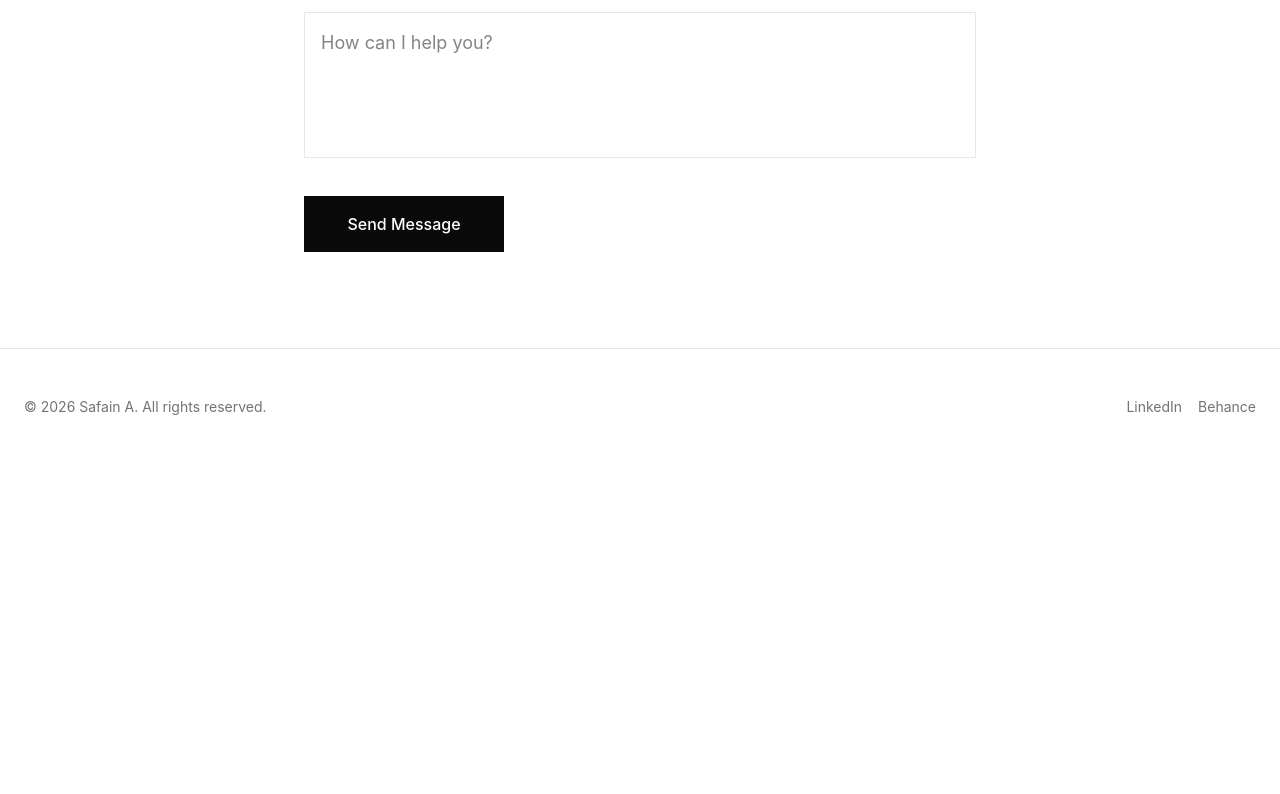
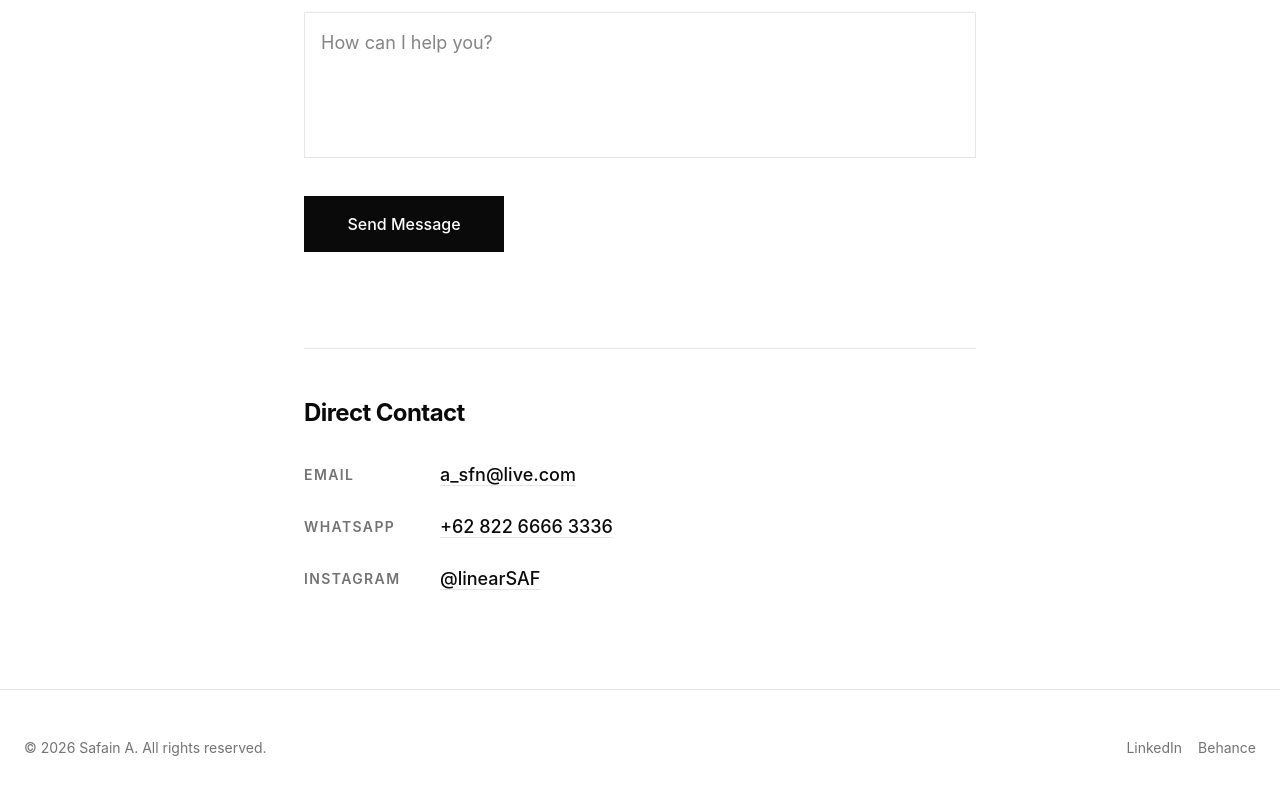
Before and after one commit to safain-commits/personal-portofolio, a React (Vite) app in the folder frontend/: page /contact in a window 1280 px wide. Shown: the part 555-1349 px from the top of the page. Before the commit the page ends 1020 px from the top, so only its background shows below. Built offline with nearby package versions, Linux system fonts and the light colour scheme.

Commit message:
feat: add direct contact links to contact page

```diff
--- a/frontend/src/pages/Contact.tsx
+++ b/frontend/src/pages/Contact.tsx
@@ -99,6 +99,30 @@ export default function Contact() {
           </form>
         </>
       )}
+
+      <div className="mt-24 pt-12 border-t border-border">
+        <h2 className="text-2xl font-bold tracking-tight mb-8">Direct Contact</h2>
+        <div className="flex flex-col space-y-6 text-lg">
+          <div className="flex items-center gap-6">
+            <span className="text-muted-foreground w-28 font-semibold uppercase tracking-widest text-sm">Email</span>
+            <a href="mailto:a_sfn@live.com" className="font-medium hover:text-foreground/80 transition-colors underline underline-offset-4 decoration-border hover:decoration-foreground">
+              a_sfn@live.com
+            </a>
+          </div>
+          <div className="flex items-center gap-6">
+            <span className="text-muted-foreground w-28 font-semibold uppercase tracking-widest text-sm">WhatsApp</span>
+            <a href="https://wa.me/6282266663336" target="_blank" rel="noopener noreferrer" className="font-medium hover:text-foreground/80 transition-colors underline underline-offset-4 decoration-border hover:decoration-foreground">
+              +62 822 6666 3336
+            </a>
+          </div>
+          <div className="flex items-center gap-6">
+            <span className="text-muted-foreground w-28 font-semibold uppercase tracking-widest text-sm">Instagram</span>
+            <a href="https://instagram.com/linearsaf" target="_blank" rel="noopener noreferrer" className="font-medium hover:text-foreground/80 transition-colors underline underline-offset-4 decoration-border hover:decoration-foreground">
+              @linearSAF
+            </a>
+          </div>
+        </div>
+      </div>
     </div>
   )
 }
```
